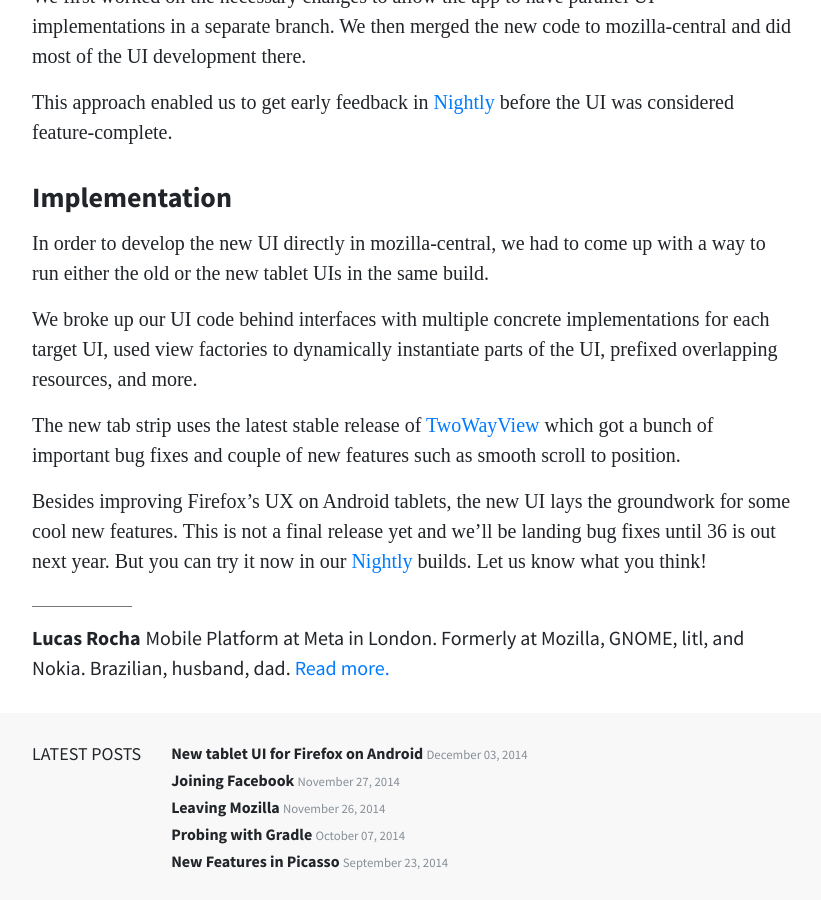
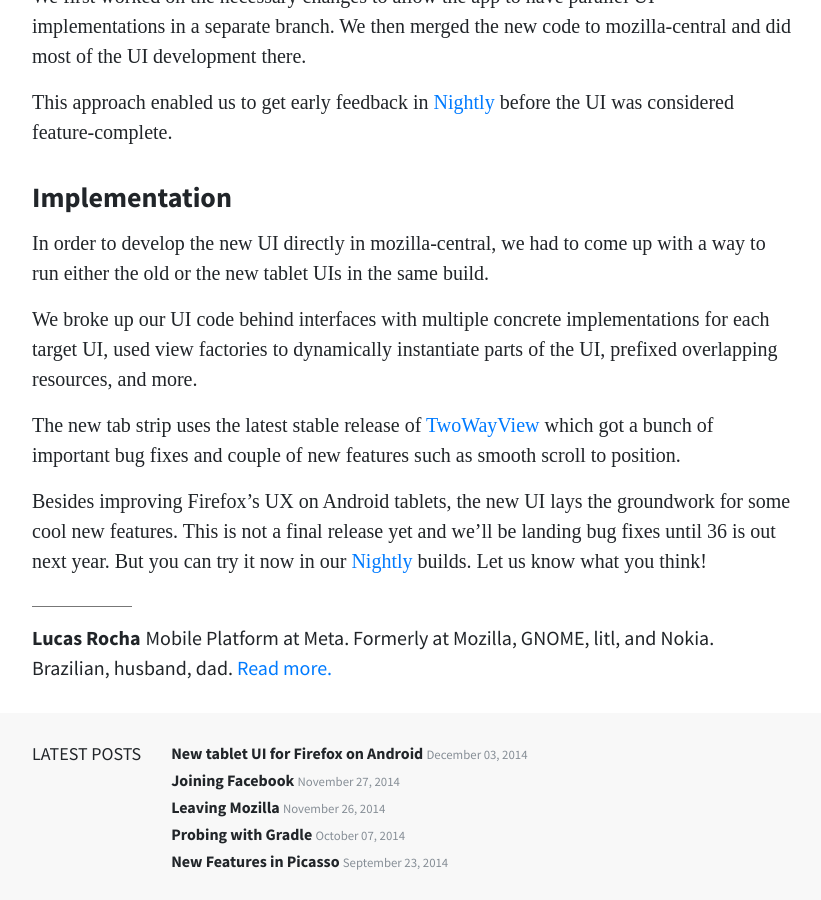
Before and after one commit to lucasr/lucasr.github.io, a Jekyll site: the page built from index.md, in a window 1280 px wide and 900 px high, scrolled down 2354 px. Shown: the whole window, without its empty margins (228-1049 px from the left). Built offline with Jekyll 4.4.1, drawn with Linux system fonts in a browser that asks for light colours; some web fonts are replaced; comment, search, counter and statistics services are not loaded.

Commit message:
Update bio

```diff
--- a/_config.yml
+++ b/_config.yml
@@ -7,7 +7,7 @@
 author:
   name: Lucas Rocha
   bio: >
-      Mobile Platform at Meta in London.
+      Mobile Platform at Meta.
       Formerly at Mozilla, GNOME, litl, and Nokia.
       Brazilian, husband, dad.
   email: lucasr@lucasr.org
```
